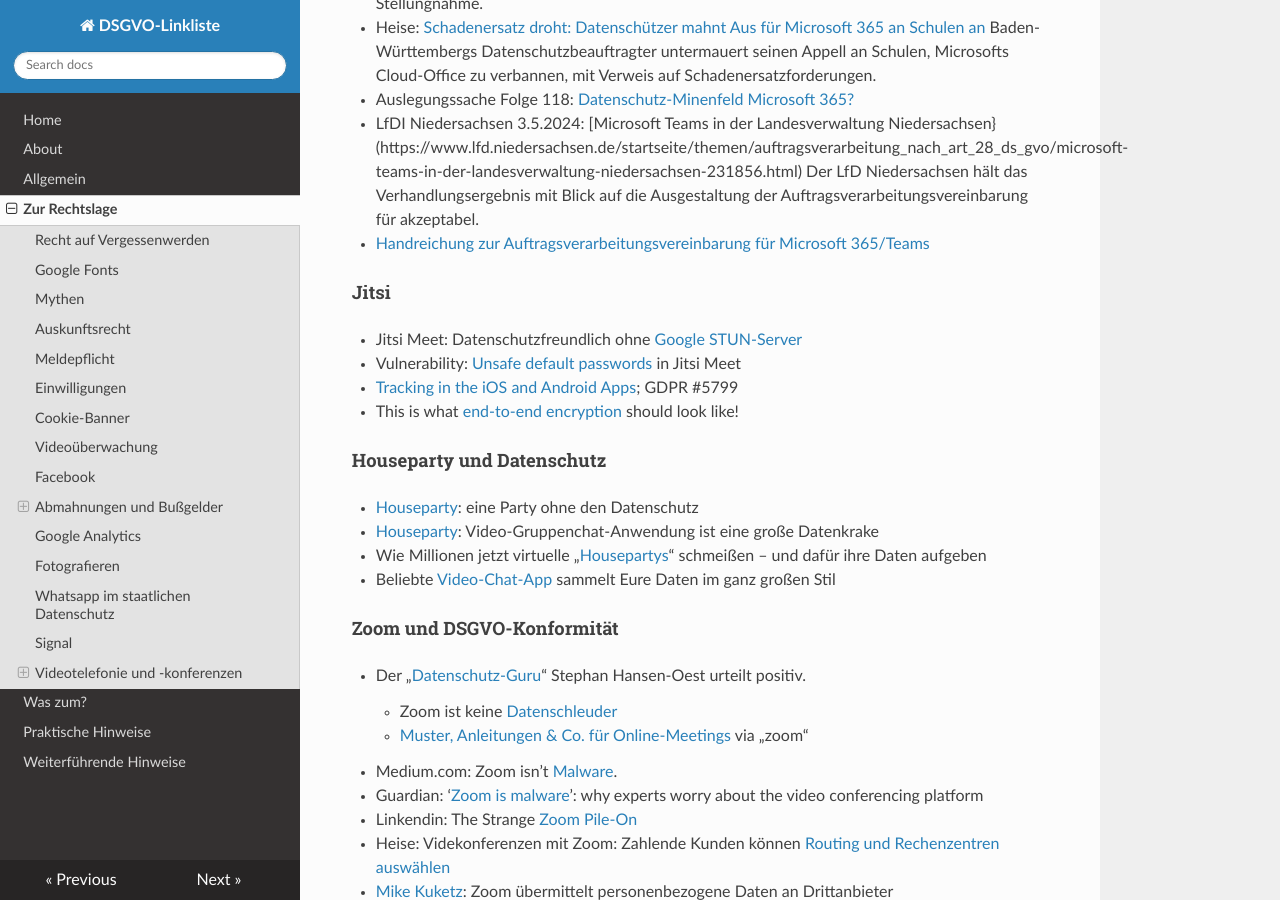
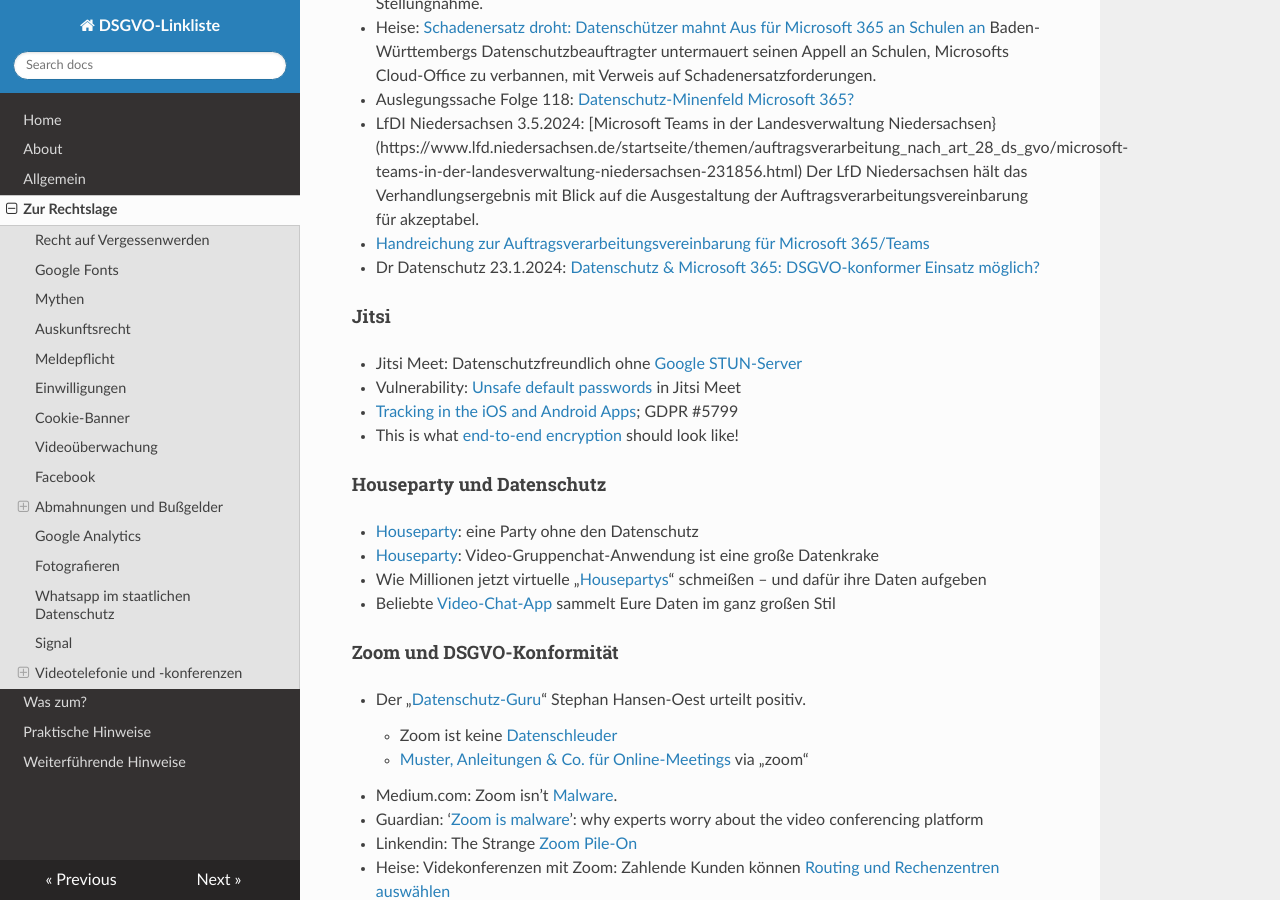
Before and after one commit to jrselzer/DSGVO-Linkliste, an MkDocs documentation site: the page built from docs/Zur_Rechtslage.md, in a window 1280 px wide and 900 px high, scrolled down 15313 px. Built offline with MkDocs 1.6.1, drawn with Linux system fonts in a browser that asks for light colours; nearby versions of some CDN libraries.

Commit message:
Update Zur_Rechtslage.md

```diff
--- a/docs/Zur_Rechtslage.md
+++ b/docs/Zur_Rechtslage.md
@@ -409,6 +409,7 @@
 * Auslegungssache Folge 118: [Datenschutz-Minenfeld Microsoft 365?](https://www.heise.de/hintergrund/Auslegungssache-118-Datenschutz-Minenfeld-Microsoft-365-9914059.html)
 * LfDI Niedersachsen 3.5.2024: [Microsoft Teams in der Landesverwaltung Niedersachsen}(https://www.lfd.niedersachsen.de/startseite/themen/auftragsverarbeitung_nach_art_28_ds_gvo/microsoft-teams-in-der-landesverwaltung-niedersachsen-231856.html) Der LfD Niedersachsen hält das Verhandlungsergebnis mit Blick auf die Ausgestaltung der Auftragsverarbeitungsvereinbarung für akzeptabel.
   * [Handreichung zur Auftragsverarbeitungsvereinbarung für Microsoft 365/Teams](Handreichung zur Auftragsverarbeitungsvereinbarung für Microsoft 365/Teams)
+* Dr Datenschutz 23.1.2024: [Datenschutz & Microsoft 365: DSGVO-konformer Einsatz möglich?](https://www.dr-datenschutz.de/datenschutz-microsoft-365-dsgvo-konformer-einsatz-moeglich/)
 
 #### Jitsi
 * Jitsi Meet: Datenschutzfreundlich ohne [Google STUN-Server](https://www.kuketz-blog.de/jitsi-meet-datenschutzfreundlich-ohne-google-stun-server/)
```
